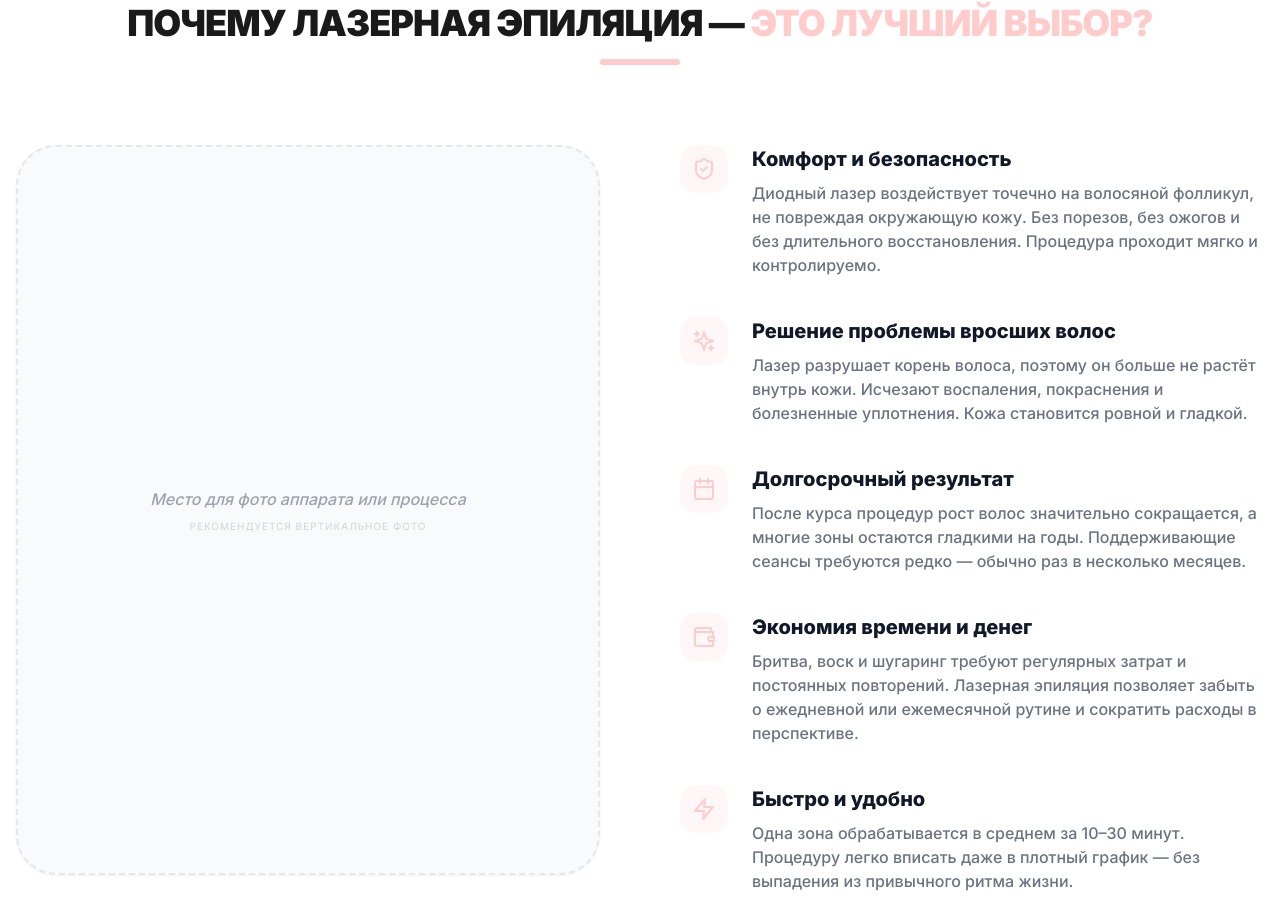
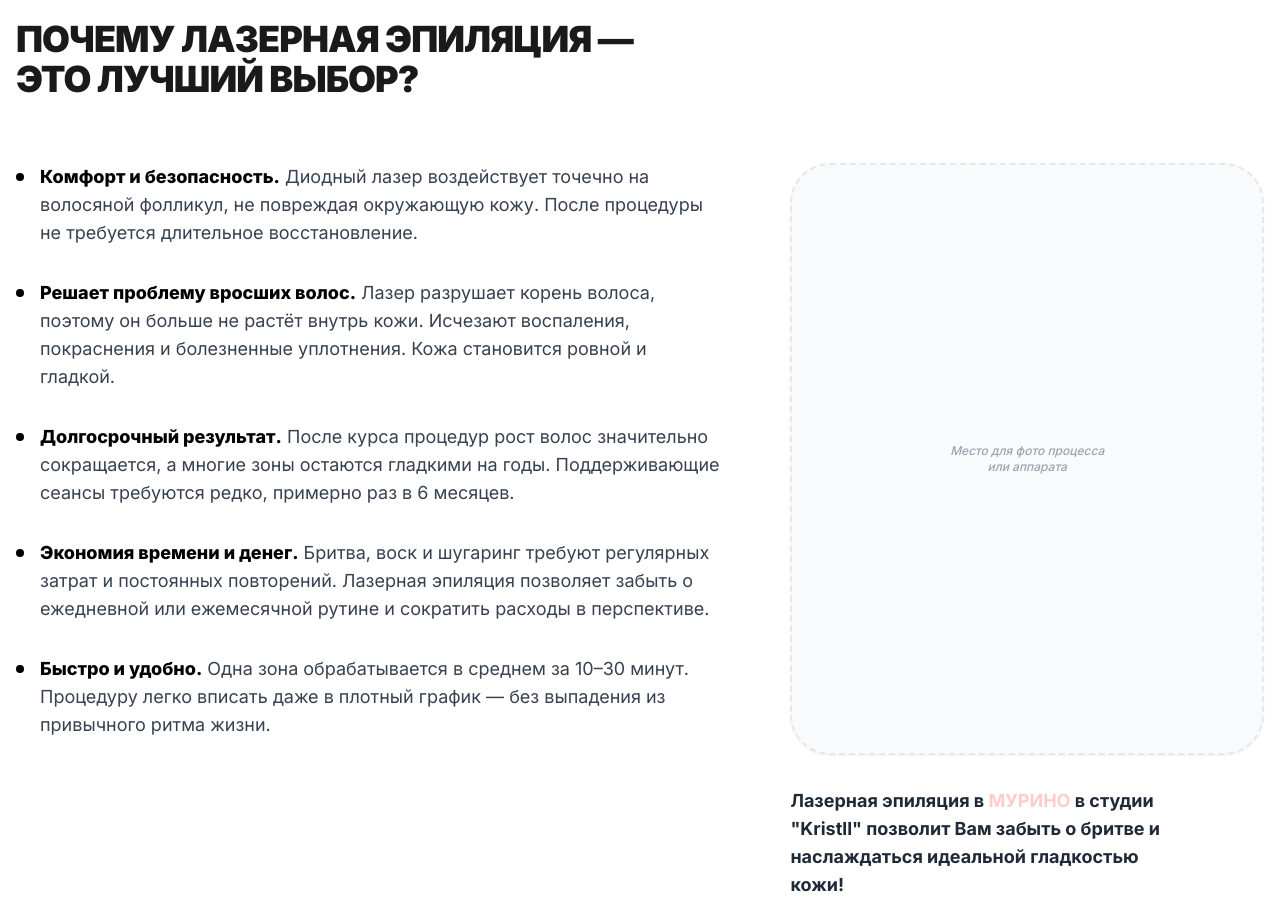
Before and after one commit to Mitrofanoff1/Kristll, a Next.js app: page / in a window 1280 px wide. Shown: the part 924-1830 px from the top of the page. Built offline with nearby package versions, Linux system fonts and the light colour scheme.

Commit message:
Update Block2.tsx

```diff
--- a/components/Block2.tsx
+++ b/components/Block2.tsx
@@ -1,110 +1,82 @@
 import React from 'react';
-import { ShieldCheck, Sparkles, Calendar, Wallet, Zap, Heart } from 'lucide-react';
 
 const Block2 = () => {
-  const features = [
+  const points = [
     {
-      title: "Комфорт и безопасность",
-      desc: "Диодный лазер воздействует точечно на волосяной фолликул, не повреждая окружающую кожу. Без порезов, без ожогов и без длительного восстановления. Процедура проходит мягко и контролируемо.",
-      icon: <ShieldCheck className="text-accent w-6 h-6" />
+      bold: "Комфорт и безопасность.",
+      text: "Диодный лазер воздействует точечно на волосяной фолликул, не повреждая окружающую кожу. После процедуры не требуется длительное восстановление."
     },
     {
-      title: "Решение проблемы вросших волос",
-      desc: "Лазер разрушает корень волоса, поэтому он больше не растёт внутрь кожи. Исчезают воспаления, покраснения и болезненные уплотнения. Кожа становится ровной и гладкой.",
-      icon: <Sparkles className="text-accent w-6 h-6" />
+      bold: "Решает проблему вросших волос.",
+      text: "Лазер разрушает корень волоса, поэтому он больше не растёт внутрь кожи. Исчезают воспаления, покраснения и болезненные уплотнения. Кожа становится ровной и гладкой."
     },
     {
-      title: "Долгосрочный результат",
-      desc: "После курса процедур рост волос значительно сокращается, а многие зоны остаются гладкими на годы. Поддерживающие сеансы требуются редко — обычно раз в несколько месяцев.",
-      icon: <Calendar className="text-accent w-6 h-6" />
+      bold: "Долгосрочный результат.",
+      text: "После курса процедур рост волос значительно сокращается, а многие зоны остаются гладкими на годы. Поддерживающие сеансы требуются редко, примерно раз в 6 месяцев."
     },
     {
-      title: "Экономия времени и денег",
-      desc: "Бритва, воск и шугаринг требуют регулярных затрат и постоянных повторений. Лазерная эпиляция позволяет забыть о ежедневной или ежемесячной рутине и сократить расходы в перспективе.",
-      icon: <Wallet className="text-accent w-6 h-6" />
+      bold: "Экономия времени и денег.",
+      text: "Бритва, воск и шугаринг требуют регулярных затрат и постоянных повторений. Лазерная эпиляция позволяет забыть о ежедневной или ежемесячной рутине и сократить расходы в перспективе."
     },
     {
-      title: "Быстро и удобно",
-      desc: "Одна зона обрабатывается в среднем за 10–30 минут. Процедуру легко вписать даже в плотный график — без выпадения из привычного ритма жизни.",
-      icon: <Zap className="text-accent w-6 h-6" />
-    },
-    {
-      title: "Подходит большинству типов кожи",
-      desc: "Современное оборудование позволяет настраивать параметры индивидуально под фототип и особенности кожи. Процедуру можно проводить на разных зонах тела и в любое время года.",
-      icon: <Heart className="text-accent w-6 h-6" />
+      bold: "Быстро и удобно.",
+      text: "Одна зона обрабатывается в среднем за 10–30 минут. Процедуру легко вписать даже в плотный график — без выпадения из привычного ритма жизни."
     }
   ];
 
   return (
-    <section className="py-16 bg-white overflow-hidden">
+    <section className="py-12 md:py-20 bg-white overflow-hidden">
       <div className="container mx-auto px-4">
 
-        {/* ЗАГОЛОВОК БЛОКА */}
-        <div className="text-center mb-12 lg:mb-20">
-          <h2 className="text-2xl md:text-4xl font-black uppercase tracking-tight text-[#1a1a1a]">
-            Почему лазерная эпиляция — <br className="md:hidden" />
-            <span className="text-accent">это лучший выбор?</span>
+        {/* ЗАГОЛОВОК (как на референсе) */}
+        <div className="mb-10 md:mb-16">
+          <h2 className="text-xl md:text-4xl font-black uppercase tracking-tight text-[#1a1a1a] leading-tight">
+            ПОЧЕМУ ЛАЗЕРНАЯ ЭПИЛЯЦИЯ — <br className="hidden md:block" />
+            ЭТО ЛУЧШИЙ ВЫБОР?
           </h2>
-          <div className="w-20 h-1.5 bg-accent mx-auto mt-4 rounded-full"></div>
         </div>
 
-        <div className="flex flex-col lg:flex-row items-start gap-12 lg:gap-20">
+        <div className="flex flex-col lg:flex-row items-start gap-8 lg:gap-16">
 
-          {/* ЛЕВАЯ ЧАСТЬ: КАРТИНКА (ЗАГЛУШКА) */}
-          <div className="w-full lg:w-1/2 order-2 lg:order-1">
-            <div className="relative group">
-              {/* Декоративный фон за картинкой */}
-              <div className="absolute -top-4 -left-4 w-full h-full border-2 border-accent/30 rounded-[40px] -z-10 group-hover:translate-x-2 group-hover:translate-y-2 transition-transform duration-500"></div>
+          {/* ЛЕВАЯ ЧАСТЬ: СПИСОК (на мобильных идет первым) */}
+          <div className="w-full lg:w-3/5 order-1">
+            <div className="space-y-6 md:space-y-8">
+              {points.map((point, index) => (
+                <div key={index} className="flex gap-4 items-start">
+                  {/* Точка как на скрине */}
+                  <div className="w-2 h-2 rounded-full bg-black mt-2.5 flex-shrink-0"></div>
 
-              {/* Место под фото процесса или аппарата */}
-              <div className="aspect-[4/5] bg-gray-50 border-2 border-dashed border-gray-200 rounded-[40px] flex items-center justify-center overflow-hidden shadow-sm">
-                <div className="text-center p-8">
-                  <p className="text-gray-400 font-medium italic mb-2 text-sm md:text-base">
-                    Место для фото аппарата или процесса
-                  </p>
-                  <p className="text-[10px] text-gray-300 uppercase tracking-widest">
-                    Рекомендуется вертикальное фото
+                  {/* Текст: Жирный + Обычный в одном блоке */}
+                  <p className="text-[15px] md:text-lg text-gray-700 leading-relaxed">
+                    <span className="font-extrabold text-black">{point.bold}</span> {point.text}
                   </p>
                 </div>
-              </div>
-
-              {/* Плашка снизу картинки как на референсе */}
-              <div className="mt-8 text-center lg:text-left">
-                <button className="bg-accent hover:bg-[#ffbaba] text-black text-lg font-bold py-5 px-12 rounded-full transition-all shadow-lg active:scale-95 uppercase tracking-wider">
-                  Записаться
-                </button>
-              </div>
+              ))}
             </div>
           </div>
 
-          {/* ПРАВАЯ ЧАСТЬ: СПИСОК ПРЕИМУЩЕСТВ */}
-          <div className="w-full lg:w-1/2 order-1 lg:order-2">
-            <div className="space-y-8 md:space-y-10">
-              {features.map((item, index) => (
-                <div key={index} className="flex gap-4 md:gap-6 group">
-                  {/* Иконка в розовом круге */}
-                  <div className="flex-shrink-0 w-12 h-12 rounded-2xl bg-accent/15 flex items-center justify-center group-hover:bg-accent/30 transition-colors duration-300">
-                    {item.icon}
-                  </div>
+          {/* ПРАВАЯ ЧАСТЬ: КАРТИНКА И ИТОГ (на мобильных фото меньше и выше плашки) */}
+          <div className="w-full lg:w-2/5 order-2 flex flex-col gap-8">
 
-                  {/* Текст */}
-                  <div className="flex flex-col">
-                    <h3 className="text-lg md:text-xl font-extrabold text-gray-900 mb-2 leading-tight">
-                      {item.title}
-                    </h3>
-                    <p className="text-sm md:text-base text-gray-500 leading-relaxed font-medium">
-                      {item.desc}
+            {/* ФОТО (на мобильных сделали компактнее) */}
+            <div className="px-6 md:px-0"> {/* Доп. отступы на мобилках, чтобы фото было меньше */}
+                <div className="relative aspect-[4/3] md:aspect-[4/5] bg-gray-50 border-2 border-dashed border-gray-200 rounded-[30px] md:rounded-[40px] flex items-center justify-center overflow-hidden shadow-sm">
+                    <p className="text-gray-400 font-medium italic text-xs text-center px-4">
+                        Место для фото процесса <br/> или аппарата
                     </p>
-                  </div>
                 </div>
-              ))}
             </div>
 
-            {/* Дополнительный текст снизу (как на референсе) */}
-            <div className="mt-12 p-6 bg-gray-50 rounded-3xl border border-gray-100 italic">
-               <p className="text-sm md:text-base text-gray-600 text-center font-medium">
-                  Лазерная эпиляция в <span className="text-black font-bold">Kristll Studio</span> позволит Вам забыть о бритве и наслаждаться идеальной гладкостью кожи навсегда!
-               </p>
+            {/* ИТОГОВАЯ ПЛАШКА */}
+            <div className="text-center lg:text-left space-y-8">
+                <p className="text-[15px] md:text-lg text-gray-800 font-bold leading-snug max-w-sm mx-auto lg:mx-0">
+                    Лазерная эпиляция в <span className="text-accent uppercase">Мурино</span> в студии "Kristll" позволит Вам забыть о бритве и наслаждаться идеальной гладкостью кожи!
+                </p>
+
+                {/* Кнопка записи */}
+                <button className="bg-accent hover:bg-[#ffbaba] text-black text-base md:text-lg font-black py-4 px-12 rounded-full transition-all shadow-md active:scale-95 uppercase tracking-widest">
+                    Записаться
+                </button>
             </div>
           </div>
 
```
